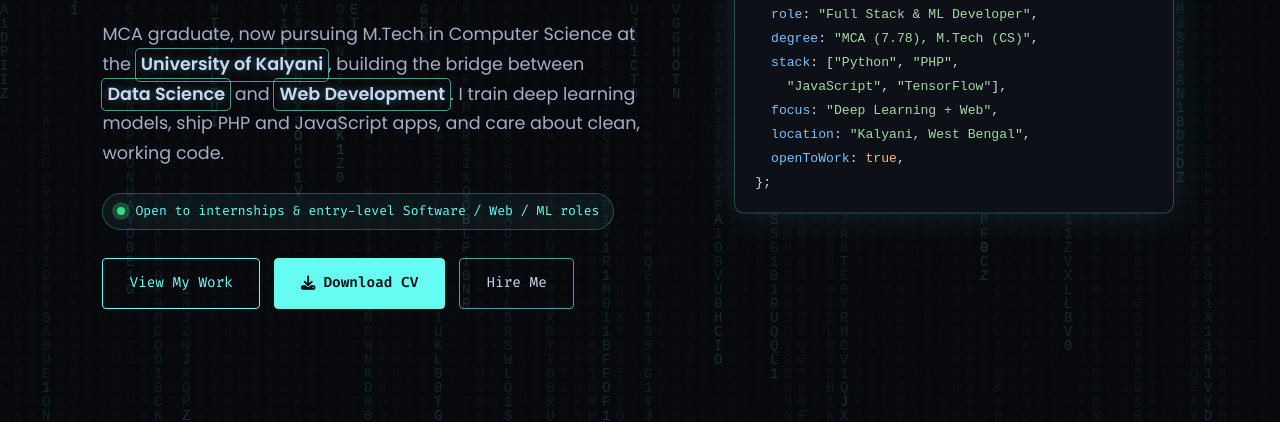
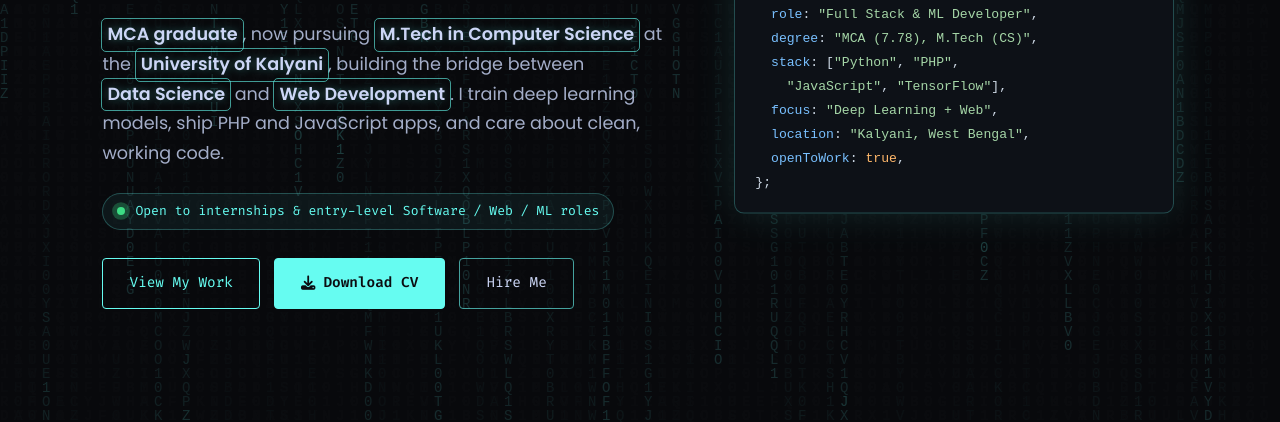
Before and after one commit to SouRav8548/PortFolio, a plain HTML site: page index.html in a window 1280 px wide. Shown: the part 364-786 px from the top of the page. Drawn offline with Linux system fonts and the light colour scheme.

Commit message:
update MCA & MTech text

```diff
--- a/index.html
+++ b/index.html
@@ -92,7 +92,8 @@
           </div>
 
           <p class="lead">
-            MCA graduate, now pursuing M.Tech in Computer Science at the
+            <strong class="hl">MCA graduate</strong>, now pursuing
+            <strong class="hl">M.Tech in Computer Science</strong> at the
             <strong class="hl">University of Kalyani</strong>, building the
             bridge between <strong class="hl">Data Science</strong> and
             <strong class="hl">Web Development</strong>. I train deep learning
```
